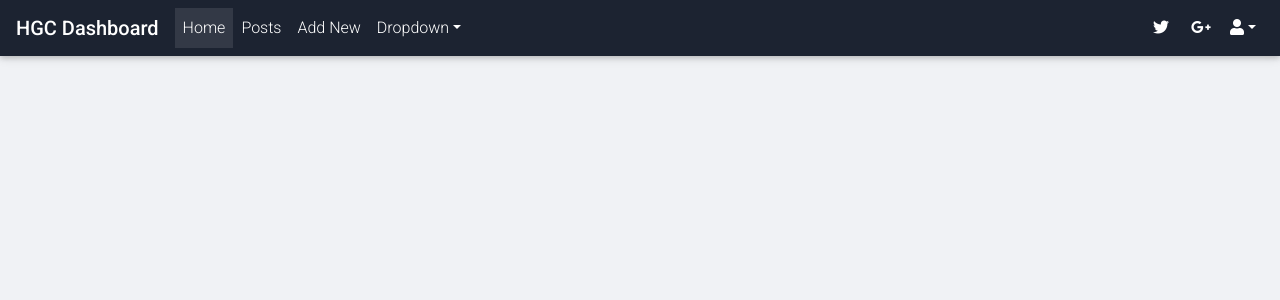
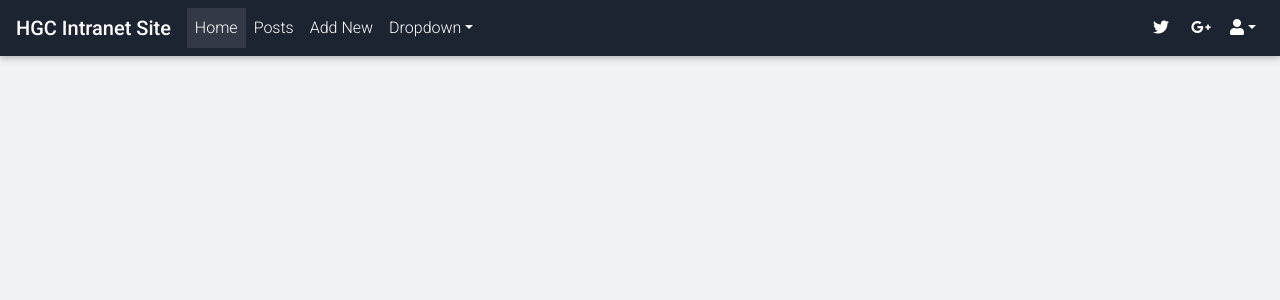
Before and after one commit to randmcmacion/mac-react-app, a React (Create React App) app: page / in a window 1280 px wide. Shown: the top 300 px of the page. Built offline with nearby package versions, Linux system fonts and the light colour scheme.

Commit message:
Branding

```diff
--- a/src/components/navbar.component.js
+++ b/src/components/navbar.component.js
@@ -17,7 +17,7 @@ class Navbar extends Component {
         return (
             <MDBNavbar color="unique-color-dark" dark expand="md">
                 <MDBNavbarBrand>
-                    <strong className="white-text">HGC Dashboard</strong>
+                    <strong className="white-text">HGC Intranet Site</strong>
                 </MDBNavbarBrand>
                 <MDBNavbarToggler onClick={this.toggleCollapse} />
                 <MDBCollapse id="navbarCollapse3" isOpen={this.state.isOpen} navbar>
```
